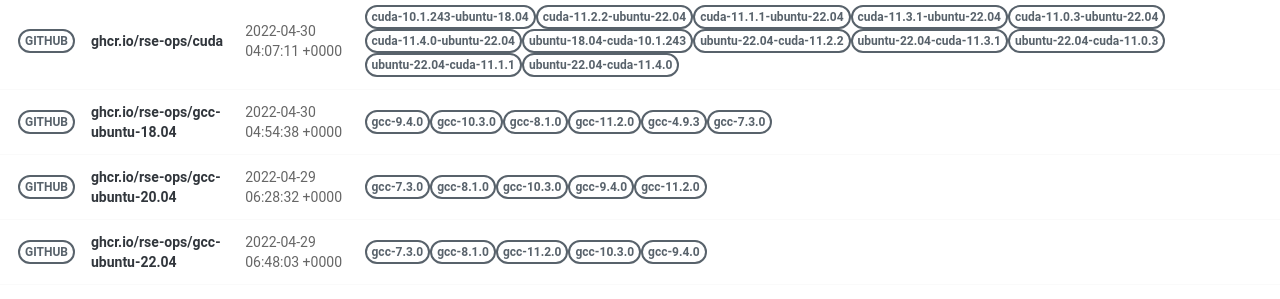
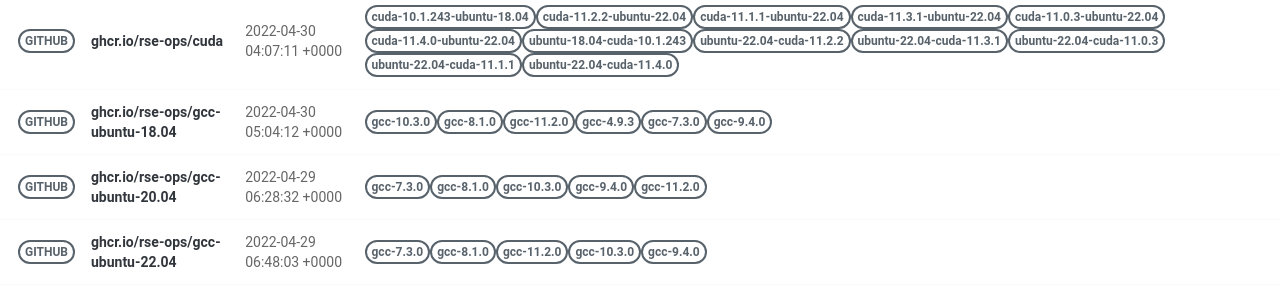
Before and after one commit to rse-ops/docker-images, a Jekyll site: the page built from pages/index.md, in a window 1280 px wide. Shown: the part 502-801 px from the top of the page. Built offline with Jekyll 4.4.1, drawn with Linux system fonts in a browser that asks for light colours; nearby versions of some CDN libraries.

Commit message:
Automated push to update library 2022-04-30

```diff
--- a/_library/ghcr.io-rse-ops-gcc-ubuntu-18.04.md
+++ b/_library/ghcr.io-rse-ops-gcc-ubuntu-18.04.md
@@ -1,14 +1,11 @@
 ---
 layout: container
 name: ghcr.io/rse-ops/gcc-ubuntu-18.04
-updated_at: 2022-04-30 04:54:38.782405
+updated_at: 2022-04-30 05:04:12.574454
 
 
 container_url: https://github.com/orgs/rse-ops/packages/container/package/gcc-ubuntu-18.04
 versions:
- - tag: gcc-9.4.0
-   dockerfile: https://github.com/rse-ops/docker-images/blob/main/ubuntu/gcc/Dockerfile
-   manifest: https://crane.ggcr.dev/manifest/ghcr.io/rse-ops/gcc-ubuntu-18.04:gcc-9.4.0
  - tag: gcc-10.3.0
    dockerfile: https://github.com/rse-ops/docker-images/blob/main/ubuntu/gcc/Dockerfile
    manifest: https://crane.ggcr.dev/manifest/ghcr.io/rse-ops/gcc-ubuntu-18.04:gcc-10.3.0
```
Also changed, not shown: other parts of _library/ghcr.io-rse-ops-gcc-ubuntu-18.04.md (+3 -0 lines).
